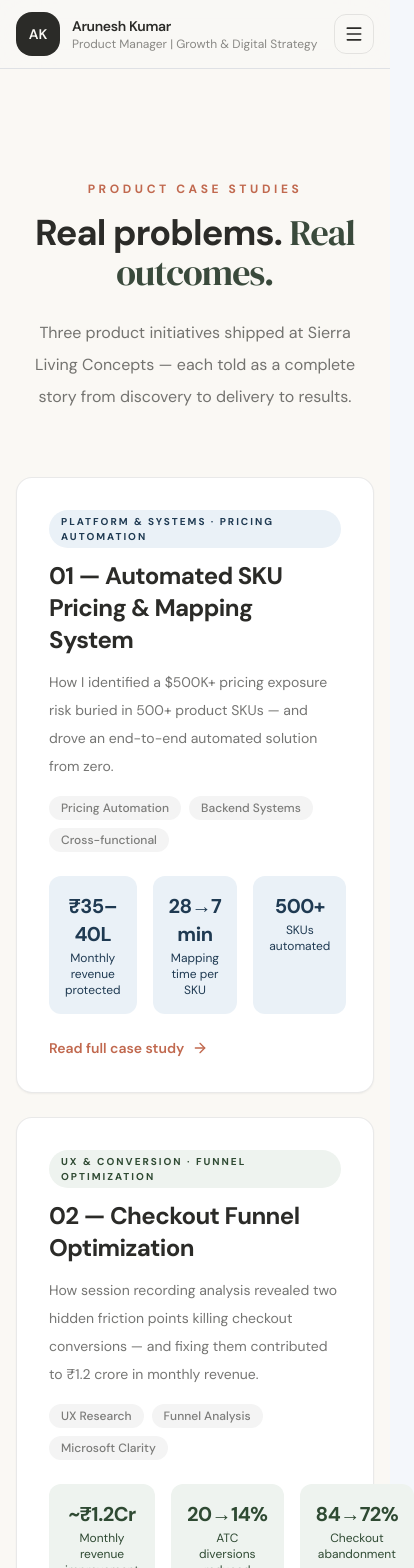
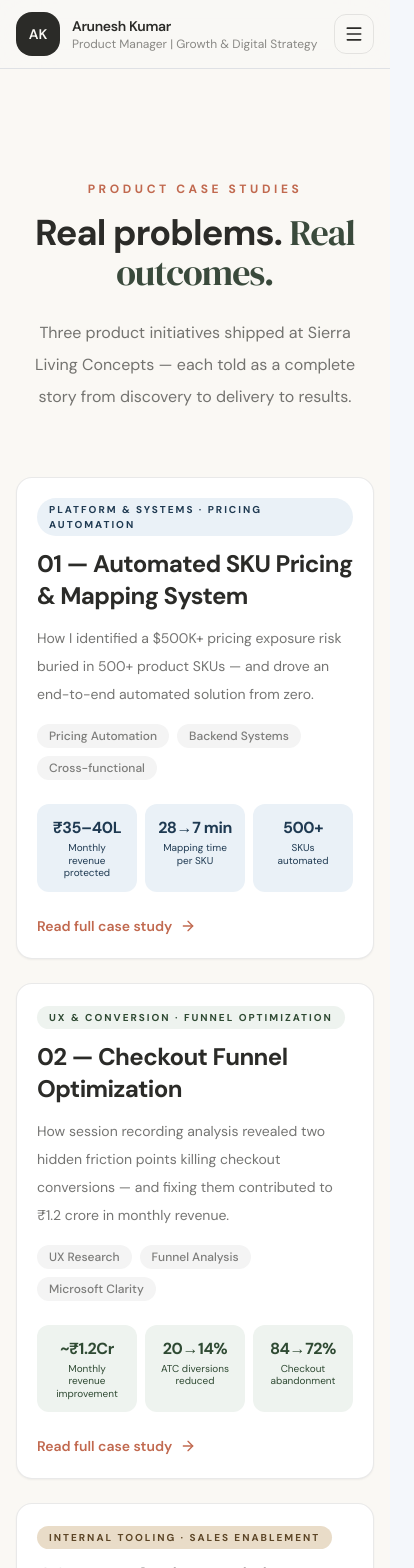
Before and after one commit to aruneshk30/Website, a Next.js app: page /case-studies in a window 390 px wide. Shown: the top 1568 px of the page, 414 px wide, since content can reach past the window. Built offline with nearby package versions, Linux system fonts and the light colour scheme.

Commit message:
Update page.tsx

```diff
--- a/app/case-studies/page.tsx
+++ b/app/case-studies/page.tsx
@@ -88,7 +88,7 @@ export default function CaseStudiesPage() {
               <FadeIn key={cs.slug} delay={i * 100}>
                 <Link
                   href={`/case-studies/${cs.slug}`}
-                  className="group block rounded-2xl border border-charcoal/10 bg-white p-8 shadow-sm transition hover:-translate-y-1 hover:border-terracotta/30 hover:shadow-lg"
+                  className="group block rounded-2xl border border-charcoal/10 bg-white p-5 shadow-sm transition hover:-translate-y-1 hover:border-terracotta/30 hover:shadow-lg sm:p-6 lg:p-8"
                 >
                   <div className="flex flex-col gap-6 lg:flex-row lg:items-start lg:justify-between">
 
@@ -116,16 +116,18 @@ export default function CaseStudiesPage() {
                     </div>
 
                     {/* Right — Metrics */}
-                    <div className="flex gap-4 lg:flex-col lg:min-w-[180px]">
+                    <div className="grid grid-cols-3 gap-2 sm:gap-3 lg:flex lg:flex-col lg:min-w-[180px] lg:gap-4">
                       {cs.metrics.map((m) => (
                         <div
                           key={m.label}
-                          className={`flex-1 rounded-xl ${tone.metric} p-4 text-center lg:text-left`}
+                          className={`rounded-xl ${tone.metric} p-3 text-center sm:p-4 lg:text-left`}
                         >
-                          <p className={`text-xl font-bold tracking-tight ${tone.metricText}`}>
+                          <p className={`text-base font-bold tracking-tight sm:text-xl ${tone.metricText}`}>
                             {m.value}
                           </p>
-                          <p className={`mt-0.5 text-xs ${tone.metricText}`}>{m.label}</p>
+                          <p className={`mt-0.5 text-[10px] leading-tight sm:text-xs ${tone.metricText}`}>
+                            {m.label}
+                          </p>
                         </div>
                       ))}
                     </div>
```
